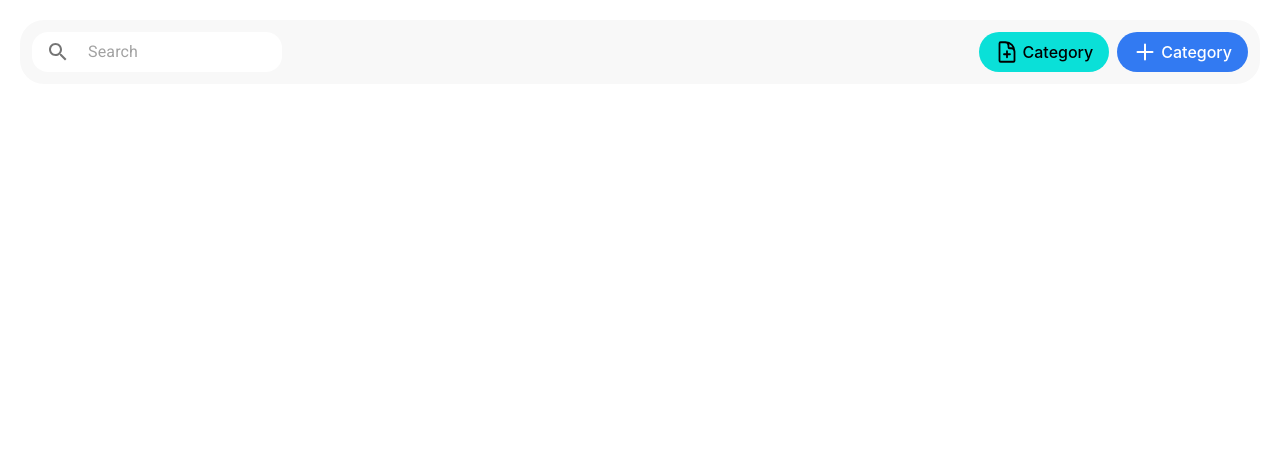
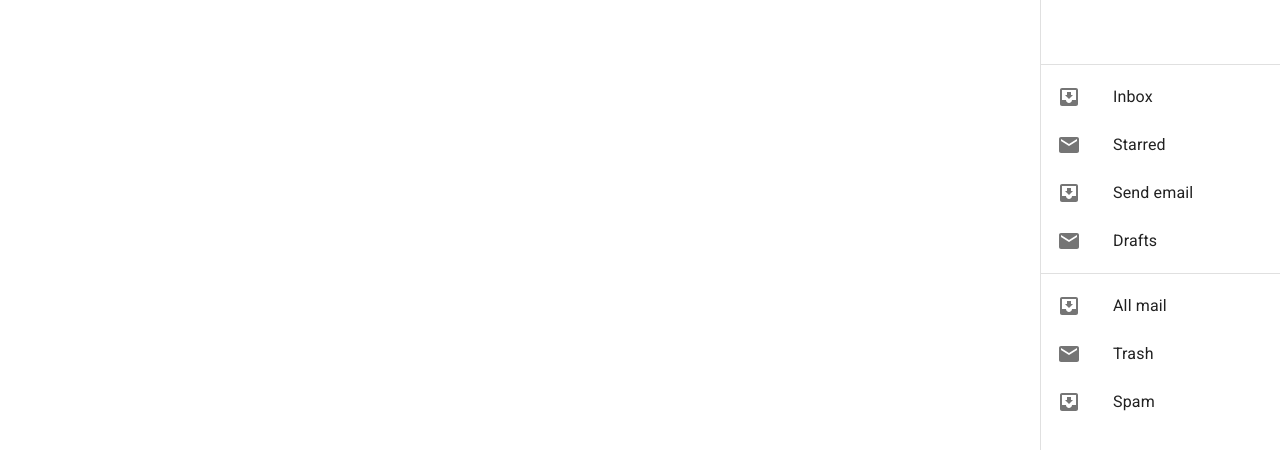
Before and after one commit to Nanogorithm/stockary-webapp, a React (Create React App) app: page / in a window 1280 px wide. Shown: the top 450 px of the page. Built offline with nearby package versions, Linux system fonts and the light colour scheme.

Commit message:
Working on the Drawer

```diff
--- a/src/App.js
+++ b/src/App.js
@@ -1,16 +1,11 @@
 
 import "./App.css";
-import Drawer from "./Pages/Components/Drawer/Drawer";
-import Orders from "./Pages/Components/Orders/Orders";
-import ProductBar from "./Pages/Components/Products/ProductBar";
-import Products from "./Pages/Components/Products/Products";
+import Dashboard from "./Pages/Dashboard";
 
 function App() {
   return (
     <div className="App">
-      <ProductBar></ProductBar>
-      {/* <Orders></Orders> */}
-      {/* <Products></Products> */}
+      <Dashboard></Dashboard>
     </div>
   );
 }
--- a/src/Pages/Components/Drawer/Drawer.js
+++ /dev/null
@@ -1,18 +0,0 @@
-import React from "react";
-import { Sidebar, Menu, MenuItem, SubMenu } from "react-pro-sidebar";
-
-const Drawer = () => {
-  return (
-    <div className="">
-      <Sidebar className="bg-red-300 hover:bg-red-600">
-        <Menu className=" text-left">
-          <MenuItem> Documentation </MenuItem>
-          <MenuItem> Calendar </MenuItem>
-        </Menu>
-      </Sidebar>
-      ;
-    </div>
-  );
-};
-
-export default Drawer;
--- a/src/Pages/Components/Orders/Orders.js
+++ b/src/Pages/Components/Orders/Orders.js
@@ -21,14 +21,14 @@
   return (
     <div className="">
         <h3 className="text-4xl font-semibold text-left m-10">Orders</h3>
-      <TableContainer className="bg-slate-50 p-8 m-10" component={Paper}>
+      <TableContainer className="bg-gray p-8 m-10" component={Paper}>
         <Table sx={{ minWidth: 650 }} aria-label="simple table">
           <TableHead>
             <TableRow className="">
-              <TableCell className="text-slate-500 text-lg" align="left">Name</TableCell>
-              <TableCell className="text-slate-500 text-lg" align="left">Location</TableCell>
-              <TableCell className="text-slate-500 text-lg" align="left">Quantity</TableCell>
-              <TableCell className="text-slate-500 text-lg" align="left">Amount</TableCell>
+              <TableCell className="text-tableH text-base" align="left">Name</TableCell>
+              <TableCell className="text-tableH text-base" align="left">Location</TableCell>
+              <TableCell className="text-tableH text-base" align="left">Quantity</TableCell>
+              <TableCell className="text-tableH text-base" align="left">Amount</TableCell>
             </TableRow>
           </TableHead>
           <TableBody>
--- a/src/Pages/Components/Products/ProductBar.js
+++ b/src/Pages/Components/Products/ProductBar.js
@@ -56,7 +56,7 @@
         </button>
       </div>
       <div className="flex-2 ml-2 text-teal-500">
-        <button className="flex text-white bg-primary rounded-full px-4 py-2">
+        <button className="flex text-white bg-primary hover:bg-primaryHover rounded-full px-4 py-2">
           <svg
             xmlns="http://www.w3.org/2000/svg"
             fill="none"
--- a/src/Pages/Components/Products/Products.js
+++ b/src/Pages/Components/Products/Products.js
@@ -3,7 +3,7 @@
 import ProductBar from "./ProductBar";
 
 const columns  = [
-  { field: "id", headerName: "ID", width: 100,  },
+  { field: "id", headerName: "ID", width: 100,   },
   { field: "name", headerName: "Name", width: 220, sortable: false },
   { field: "category", headerName: "Category", width: 220 },
   { field: "availability", headerName: "Availability", width: 235 },
--- /dev/null
+++ b/src/Pages/Components/Sidebar/Sidebar.js
@@ -0,0 +1,117 @@
+import React from "react";
+import Box from "@mui/material/Box";
+import Drawer from "@mui/material/Drawer";
+import CssBaseline from "@mui/material/CssBaseline";
+import AppBar from "@mui/material/AppBar";
+import Toolbar from "@mui/material/Toolbar";
+import List from "@mui/material/List";
+import Typography from "@mui/material/Typography";
+import Divider from "@mui/material/Divider";
+import ListItem from "@mui/material/ListItem";
+import ListItemButton from "@mui/material/ListItemButton";
+import ListItemIcon from "@mui/material/ListItemIcon";
+import ListItemText from "@mui/material/ListItemText";
+import InboxIcon from "@mui/icons-material/MoveToInbox";
+import MailIcon from "@mui/icons-material/Mail";
+
+const drawerWidth = 240;
+
+const Sidebar = () => {
+  return (
+    <div>
+      <Box sx={{ display: "flex" }}>
+        <CssBaseline />
+        {/* <AppBar
+          position="fixed"
+          sx={{
+            width: `calc(100% - ${drawerWidth}px)`,
+            mr: `${drawerWidth}px`,
+          }} */}
+          {/* <Toolbar>
+            <Typography variant="h6" noWrap component="div">
+              Permanent drawer
+            </Typography>
+          </Toolbar> */}
+        {/* </AppBar> */}
+        {/* <Box
+          component="main"
+          sx={{ flexGrow: 1, bgcolor: "background.default", p: 3 }}
+        >
+          <Toolbar />
+          <Typography paragraph>
+            Lorem ipsum dolor sit amet, consectetur adipiscing elit, sed do
+            eiusmod tempor incididunt ut labore et dolore magna aliqua. Rhoncus
+            dolor purus non enim praesent elementum facilisis leo vel. Risus at
+            ultrices mi tempus imperdiet. Semper risus in hendrerit gravida
+            rutrum quisque non tellus. Convallis convallis tellus id interdum
+            velit laoreet id donec ultrices. Odio morbi quis commodo odio aenean
+            sed adipiscing. Amet nisl suscipit adipiscing bibendum est ultricies
+            integer quis. Cursus euismod quis viverra nibh cras. Metus vulputate
+            eu scelerisque felis imperdiet proin fermentum leo. Mauris commodo
+            quis imperdiet massa tincidunt. Cras tincidunt lobortis feugiat
+            vivamus at augue. At augue eget arcu dictum varius duis at
+            consectetur lorem. Velit sed ullamcorper morbi tincidunt. Lorem
+            donec massa sapien faucibus et molestie ac.
+          </Typography>
+          <Typography paragraph>
+            Consequat mauris nunc congue nisi vitae suscipit. Fringilla est
+            ullamcorper eget nulla facilisi etiam dignissim diam. Pulvinar
+            elementum integer enim neque volutpat ac tincidunt. Ornare
+            suspendisse sed nisi lacus sed viverra tellus. Purus sit amet
+            volutpat consequat mauris. Elementum eu facilisis sed odio morbi.
+            Euismod lacinia at quis risus sed vulputate odio. Morbi tincidunt
+            ornare massa eget egestas purus viverra accumsan in. In hendrerit
+            gravida rutrum quisque non tellus orci ac. Pellentesque nec nam
+            aliquam sem et tortor. Habitant morbi tristique senectus et.
+            Adipiscing elit duis tristique sollicitudin nibh sit. Ornare aenean
+            euismod elementum nisi quis eleifend. Commodo viverra maecenas
+            accumsan lacus vel facilisis. Nulla posuere sollicitudin aliquam
+            ultrices sagittis orci a.
+          </Typography>
+        </Box> */}
+        <Drawer
+          sx={{
+            width: drawerWidth,
+            flexShrink: 0,
+            "& .MuiDrawer-paper": {
+              width: drawerWidth,
+              boxSizing: "border-box",
+            },
+          }}
+          variant="permanent"
+          anchor="right"
+        >
+          <Toolbar />
+          <Divider />
+          <List>
+            {["Inbox", "Starred", "Send email", "Drafts"].map((text, index) => (
+              <ListItem key={text} disablePadding>
+                <ListItemButton>
+                  <ListItemIcon>
+                    {index % 2 === 0 ? <InboxIcon /> : <MailIcon />}
+                  </ListItemIcon>
+                  <ListItemText primary={text} />
+                </ListItemButton>
+              </ListItem>
+            ))}
+          </List>
+          <Divider />
+          <List>
+            {["All mail", "Trash", "Spam"].map((text, index) => (
+              <ListItem key={text} disablePadding>
+                <ListItemButton>
+                  <ListItemIcon>
+                    {index % 2 === 0 ? <InboxIcon /> : <MailIcon />}
+                  </ListItemIcon>
+                  <ListItemText primary={text} />
+                </ListItemButton>
+              </ListItem>
+            ))}
+          </List>
+        </Drawer>
+      </Box>
+    </div>
+  );
+};
+
+export default Sidebar;
--- /dev/null
+++ b/src/Pages/Dashboard.js
@@ -0,0 +1,12 @@
+import React from 'react';
+import Sidebar from './Components/Sidebar/Sidebar';
+
+const Dashboard = () => {
+    return (
+        <div>
+            <Sidebar></Sidebar>
+        </div>
+    );
+};
+
+export default Dashboard;
--- a/tailwind.config.js
+++ b/tailwind.config.js
@@ -13,6 +13,8 @@
       'primaryHover': '#1D65DC',
       'dark': '#1F1F1F',
       'white': '#FFFFFF',
+      'gray': '#F7F9FB',
+      "tableH": "#8E8E8E"
     },
     extend: {},
   },
```
